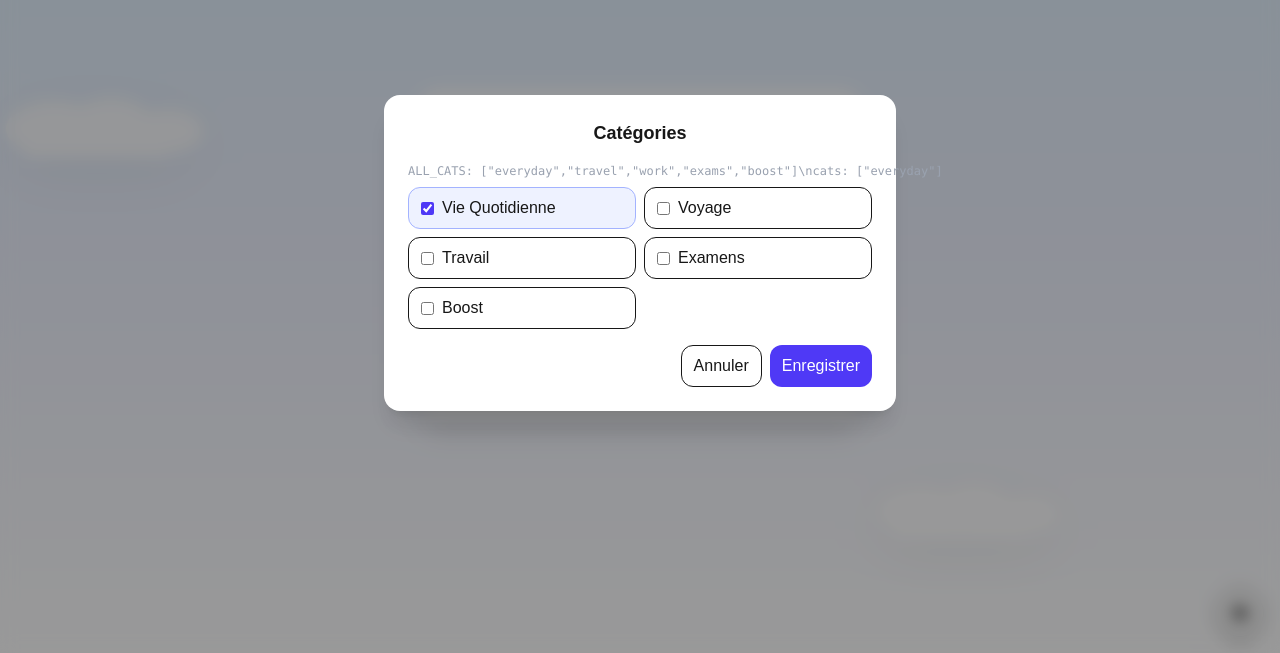
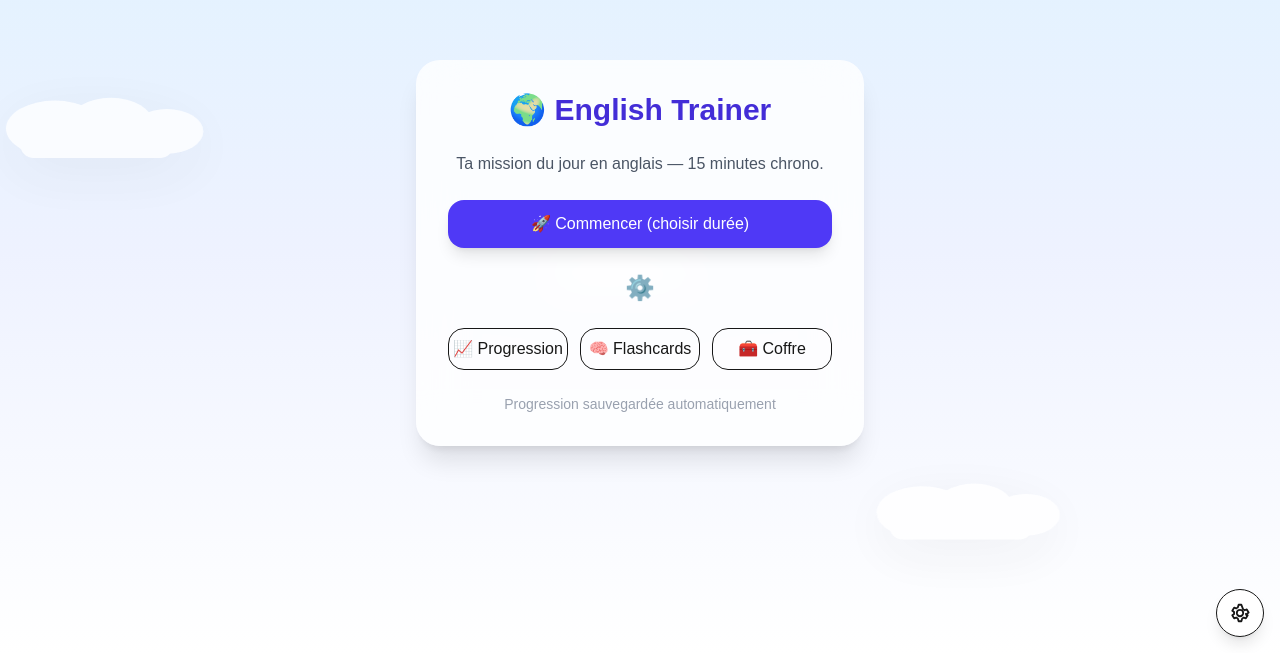
Before and after one commit to carotterappee/english-trainer, a Next.js app: page / in a window 1280 px wide. Shown: the part 147-800 px from the top of the page. Built offline with nearby package versions, Linux system fonts and the light colour scheme.

Commit message:
fix: modal réglages pattern open/close, hooks React, fermeture overlay

```diff
--- a/src/app/page.tsx
+++ b/src/app/page.tsx
@@ -14,48 +14,45 @@ import WinterFX from "@/components/WinterFX";
 import { hasActiveSession, startSession } from "@/lib/session";
 
 
-
 export default function Home() {
   const router = useRouter();
-  const [profileModal, setProfileModal] = useState(false);
+  const [openCats, setOpenCats] = useState(false);
   const [durationModal, setDurationModal] = useState(false);
   const [active, setActive] = useState(false);
 
   useEffect(() => { setActive(hasActiveSession()); }, []);
 
   const onPrimary = () => {
-    if (!hasProfile()) return setProfileModal(true);
+    if (!hasProfile()) return setOpenCats(true);
     if (active) return router.push("/mission");
     setDurationModal(true);
   };
 
   const startWithDuration = (minutes: number) => {
     const p = loadProfile();
-    if (!p) return setProfileModal(true);
+    if (!p) return setOpenCats(true);
     startSession(p, minutes);
     router.push("/mission");
   };
 
   return (
     <main className="relative min-h-screen flex items-center justify-center p-6">
-  <CloudBackground />
-  <NightSkyFX />
-  <SunsetFX />
-  <WinterFX /> {/* ⬅️ nouveau */}
-  {/* Overlays décoratifs retirés : gérés par NightSkyFX/SunsetFX/WinterFX */}
+      <CloudBackground />
+      <NightSkyFX />
+      <SunsetFX />
+      <WinterFX />
       <div className="relative z-10 w-full max-w-md bg-white/80 backdrop-blur-xl rounded-3xl shadow-xl p-8 space-y-6">
         <h1 className="text-3xl font-bold text-center text-indigo-700">🌍 English Trainer</h1>
         <p className="text-center text-gray-600">Ta mission du jour en anglais — 15 minutes chrono.</p>
-
-
 
         <button onClick={onPrimary}
           className="block w-full text-center bg-indigo-600 hover:bg-indigo-700 text-white py-3 rounded-2xl shadow-lg transition">
           {active ? "▶️ Continuer la mission" : "🚀 Commencer (choisir durée)"}
         </button>
 
-
-
+        <button onClick={() => setOpenCats(true)} className="block mx-auto mt-2 text-2xl" title="Réglages">
+          ⚙️
+        </button>
 
         <div className="grid grid-cols-3 gap-3">
           <Link href="/progress"   className="text-center rounded-2xl border py-2 hover:bg-indigo-50 transition">📈 Progression</Link>
@@ -66,9 +63,7 @@ export default function Home() {
         <p className="text-center text-sm text-gray-400">Progression sauvegardée automatiquement</p>
       </div>
 
-
-
-  <SelectProfileModal onClose={() => setProfileModal(false)} />
+      <SelectProfileModal open={openCats} onClose={() => setOpenCats(false)} />
       <SelectDurationModal open={durationModal} onClose={() => setDurationModal(false)} onStart={startWithDuration} />
     </main>
   );
--- a/src/components/SelectProfileModal.tsx
+++ b/src/components/SelectProfileModal.tsx
@@ -1,15 +1,24 @@
 "use client";
-import { useState } from "react";
+import { useEffect, useState } from "react";
 import { getProfile, updateProfile } from "@/lib/profile_store";
 import type { Goal } from "@/lib/profile";
 
 const ALL_CATS: Goal[] = ["everyday", "travel", "work", "exams", "boost"];
 
-export default function SelectProfileModal({ onClose }: { onClose: () => void }) {
+
+export default function SelectProfileModal({ open, onClose }: { open: boolean; onClose: () => void }) {
   const profile = getProfile();
   const [cats, setCats] = useState<Goal[]>(
     profile.categories?.length ? profile.categories : (profile.goal ? [profile.goal] : ["everyday"])
   );
+
+  useEffect(() => {
+    const onKey = (e: KeyboardEvent) => { if (e.key === "Escape") onClose(); };
+    window.addEventListener("keydown", onKey);
+    return () => window.removeEventListener("keydown", onKey);
+  }, [onClose]);
+
+  if (!open) return null;
 
   const toggle = (g: Goal) =>
     setCats(prev => prev.includes(g) ? prev.filter(x => x !== g) : [...prev, g]);
@@ -21,18 +30,18 @@ export default function SelectProfileModal({ onClose }: { onClose: () => void })
   };
 
   return (
-    <div className="fixed inset-0 z-50 bg-black/40 backdrop-blur-sm flex items-center justify-center p-4">
-      <div className="w-full max-w-lg rounded-2xl bg-white shadow-xl p-6">
-        <h2 className="text-lg font-semibold text-center mb-4">Catégories</h2>
-        <pre className="text-xs text-gray-400 mb-2">ALL_CATS: {JSON.stringify(ALL_CATS)}\ncats: {JSON.stringify(cats)}</pre>
+    <div className="fixed inset-0 z-50 bg-black/40 backdrop-blur-sm flex items-center justify-center p-4" onClick={onClose}>
+      <div className="w-full max-w-lg rounded-2xl bg-white shadow-xl p-6" onClick={e => e.stopPropagation()}>
+        <h2 className="text-xl font-semibold text-center mb-4">Catégories</h2>
         <div className="grid grid-cols-2 gap-2">
-          {ALL_CATS.map((g) => (
-            <label key={g} className={`cursor-pointer rounded-xl border px-3 py-2 flex items-center gap-2
-              ${cats.includes(g) ? "bg-indigo-50 border-indigo-300" : "bg-white"}`}>
+          {ALL_CATS.map(g => (
+            <label key={g}
+              className={`cursor-pointer rounded-xl border px-3 py-2 flex items-center gap-2
+                ${cats.includes(g) ? "bg-indigo-50 border-indigo-300" : "bg-white"}`}>
               <input type="checkbox" className="accent-indigo-600"
-                checked={cats.includes(g)} onChange={() => toggle(g)} />
+                     checked={cats.includes(g)} onChange={() => toggle(g)} />
               <span className="capitalize">
-                {g === "everyday" ? "Vie quotidienne" :
+                {g === "everyday" ? "Vie Quotidienne" :
                  g === "travel"   ? "Voyage" :
                  g === "work"     ? "Travail" :
                  g === "exams"    ? "Examens" : "Boost"}
@@ -40,7 +49,7 @@ export default function SelectProfileModal({ onClose }: { onClose: () => void })
             </label>
           ))}
         </div>
-        <div className="mt-4 flex gap-2 justify-end">
+        <div className="mt-5 flex gap-2 justify-end">
           <button onClick={onClose} className="px-3 py-2 rounded-xl border">Annuler</button>
           <button onClick={save} className="px-3 py-2 rounded-xl bg-indigo-600 text-white">Enregistrer</button>
         </div>
```
